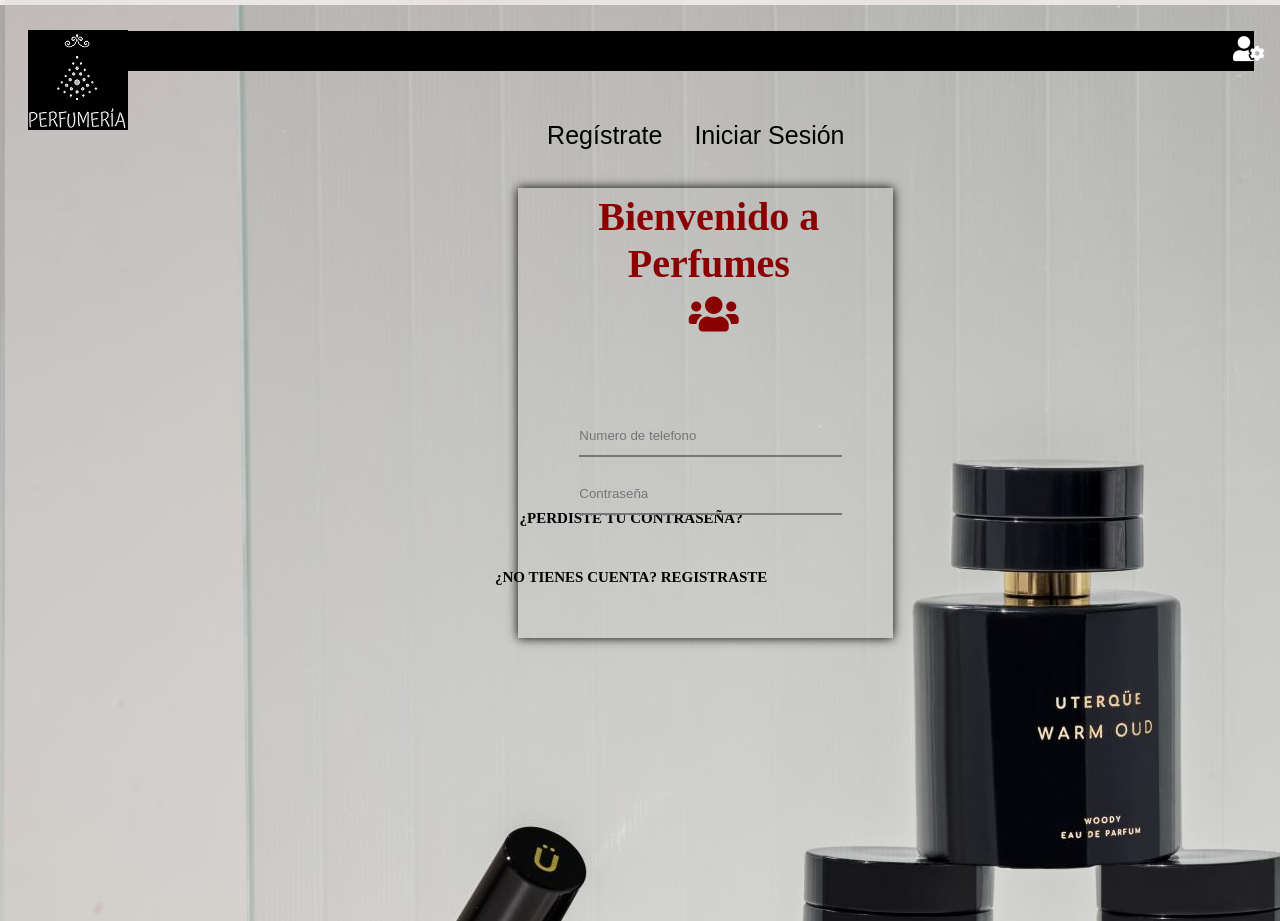
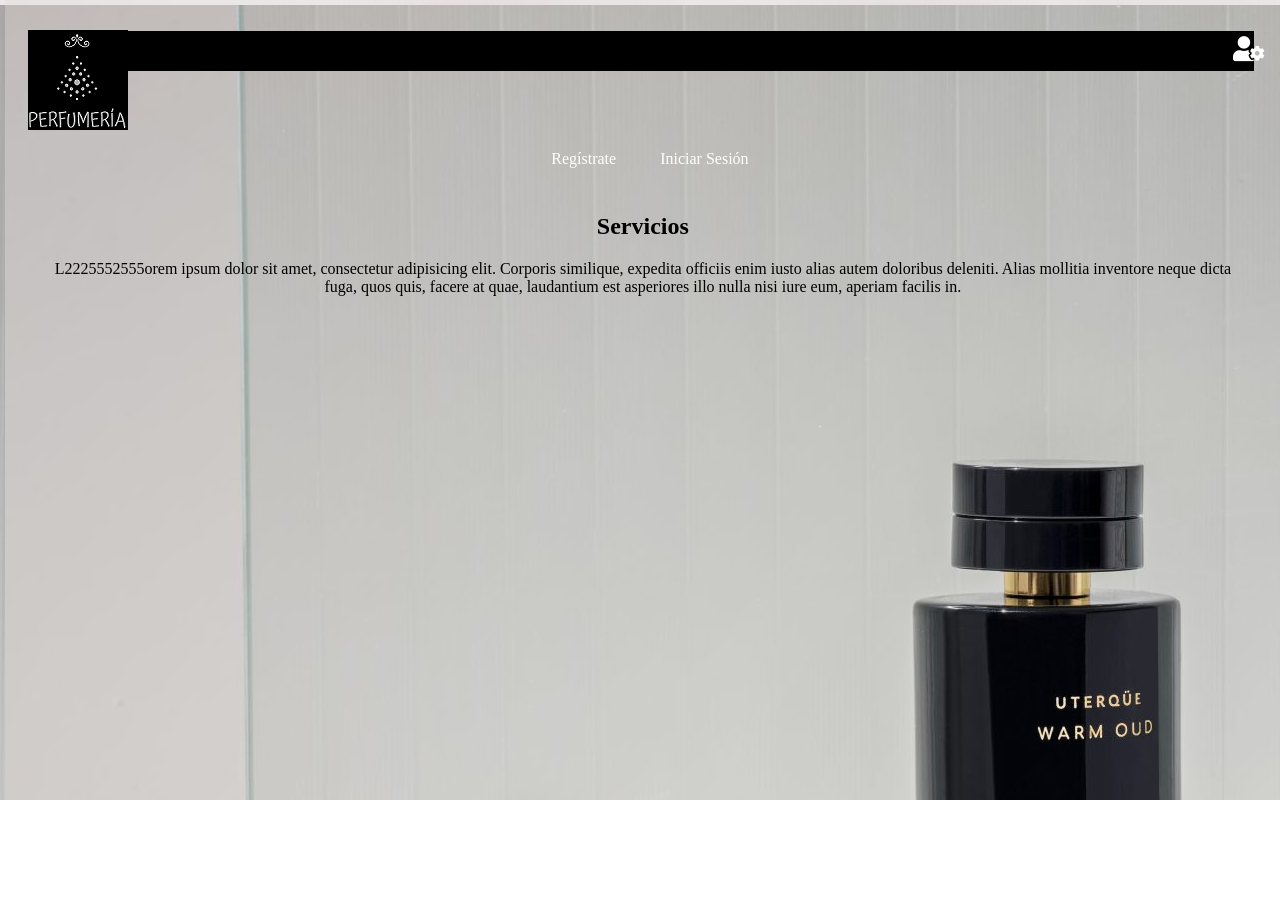
Before and after one commit to nder1996/PERFUMES_V2.0, a website: page Registrate.html in a window 1280 px wide. Shown: the top 921 px of the page. After the commit the page ends 800 px from the top, so only its background shows below. Drawn offline with Linux system fonts and the light colour scheme; a web font is replaced by a local one.

Commit message:
Tabs-Version25

```diff
--- a/Registrate.html
+++ b/Registrate.html
@@ -13,7 +13,6 @@
   <link rel="preconnect" href="https://fonts.gstatic.com">
   <link href="https://fonts.googleapis.com/css2?family=Vollkorn:ital@1&display=swap" rel="stylesheet">
 </head>
-
 <body background="img/Fondo_Usuario.jpg">
   <header class="Cabecera">
     <nav class="Nav-Opciones">
@@ -25,9 +24,42 @@
     </nav>
   </header>
   <a href="Index.html"><img class="Img-Logo" src="img/LOGO-NUEVO.PNG"></a>
+
+  <div class="Formulario-P">
+    <div class="Tabs-Usuario">
+        <label for="Registrate">Regístrate</label>
+        <label for="Login">Iniciar Sesión</label>
+    </div>
+    <div class="content">
+        <input type="radio" name="radio" id="Registrate" checked>
+        <div class="Tabs-1">
+          <form class="Formulario" id="Registrar">
+            <legend>
+              <h1>REGÍSTRATE <br> <i class="fas fa-user-plus"></i></h1>
+            </legend>
+            <input class="Input-Registrate" type="text" placeholder="Nombre">&nbsp <br> <br> <br>
+            <input class="Input-Registrate" type="text" placeholder="Apellido"> &nbsp <br> <br> <br>
+            <input class="Input-Registrate" type="tel" placeholder="Telefono"> &nbsp <br> <br> <br>
+            <input class="Input-Registrate" type="tel" placeholder="Contraseña"> &nbsp
+            <br><br>
+            <input type="submit" value="Registrarme" class="Botton-Enviar" />
+            <br>
+          </form>
+        </div>
+        <input type="radio" name="radio" id="Login" checked>
+        <div class="Tabs-2">
+            <h2>Servicios</h2>
+            <p>L2225552555orem ipsum dolor sit amet, consectetur adipisicing elit. Corporis similique, expedita officiis enim iusto alias autem doloribus deleniti. Alias mollitia inventore neque dicta fuga, quos quis, facere at quae, laudantium est asperiores illo nulla nisi iure eum, aperiam facilis in.</p>
+        </div>
+    </div>
+</div>
+
+  <!--
+
   <div class="Formulario-Principal">
-    <button>Regístrate</button><button>Iniciar Sesión</button>
-    <form class="Registrate">
+    <button class="Boton-Opciones" id="Boton-Registrate">Regístrate</button>
+    <button class="Boton-Opciones" id="Boton-Iniciar">Iniciar Sesión</button>
+    <form class="Formulario" id="Registrate">
       <legend>
         <h1>REGÍSTRATE <br> <i class="fas fa-user-plus"></i></h1>
       </legend>
@@ -39,7 +71,7 @@
       <input type="submit" value="Registrarme" class="Botton-Enviar" />
       <br>
     </form>
-    <form class="Login-P">
+    <form action="" class="Formulario" id="Login">
           <h1>Bienvenido a Perfumes <br> <i class="fas fa-users"><br></i></h1>
           <br> <br>
           <input id="Input" class="Usuario" type="text" placeholder="Numero de telefono"> <br> <br>
@@ -52,6 +84,9 @@
         </div>
     </form>
   </div>
+
+-->
+
+
 </body>
-
 </html>
--- a/css/1.css
+++ b/css/1.css
@@ -156,46 +156,57 @@
   }
 
 /*--------INDEX--------*/
+.Formulario-P{
+  position:relative;
+  text-align: center;
+  width:98%;
+  height: 600px;
+  z-index: 1;
+  left:15px;
+  top:-50px;
+}
+
+.Tabs-Usuario label{
+  display: inline-block;
+  padding: 20px;
+  color: #fff;
+  cursor: pointer;
+}
+
+.Tabs-Usuario label:hover{
+  border-bottom: 5px solid red;
+}
+.content{
+  position: relative;
+}
+.content div{
+  position: absolute;
+  width: 100%;
+  transition: all 600ms ease;
+  opacity: 0;
+  visibility: hidden;
+}
+#Registrate,#Login{
+  display: none;
+}
+
+#Registrate:checked ~ .Tabs-1,
+#Login:checked ~ .Tabs-2
+{
+  opacity: 1;
+  visibility: visible;
+  transform: scale(1);
+}
 
 /*---------------REGISTRATE-------------------*/
-
-.Formulario-Principal{
-  position:relative;
-  background-color: transparent;
-  text-align: center;
-  width:50%;
-  height: 600px;
-  z-index: 1;
-  left:350px;
-  top:-80px;
-}
-
-.Formulario-Principal button{
-  position:relative;
-  margin-left: 20px;
-  text-decoration: none;
-  font-size: 25px;
-  border:none;
-  top:30px;
-  color:black;
-  background-color: transparent;
-}
-
-.Formulario-Principal button:hover{
-  border-bottom: 5px solid red;
-
-}
-
-.Registrate{
+#Registrar{
   position: relative;
   background-color: transparent;
-  width:65%;
+  width:40%;
   left:140px;
-  height:500px;
+  height:510px;
   top:40px;
   box-shadow: 0px 0px 10px 0px;
-  z-index:1;
-  display:none;
 }
 
 legend{
@@ -250,9 +261,7 @@
 }
 
 /*----------LOGIN------------*/
-
-
-.Login-P{
+#Login{
   position: relative;
   background-color: transparent;
   width:60%;
@@ -263,7 +272,7 @@
 }
 
 
-.Login-P h1{
+#Login h1{
   position: relative;
   text-align: center;
   font-size:40px;
@@ -284,8 +293,7 @@
   height: 40px;
 }
 
-
-.Recordar-C{
+#Login .Recordar-C{
   position: relative;
   text-align: center;
   width:100%;
@@ -293,16 +301,7 @@
   left:-10px;
 }
 
-.Recordar-C a{
-  position: relative;
-  color:black;
-  font-size:15px;
-  top:-10px;
-}
 
-.Recordar-C  :hover{
-  border:5px solid red;
-}
 
 
 
```
